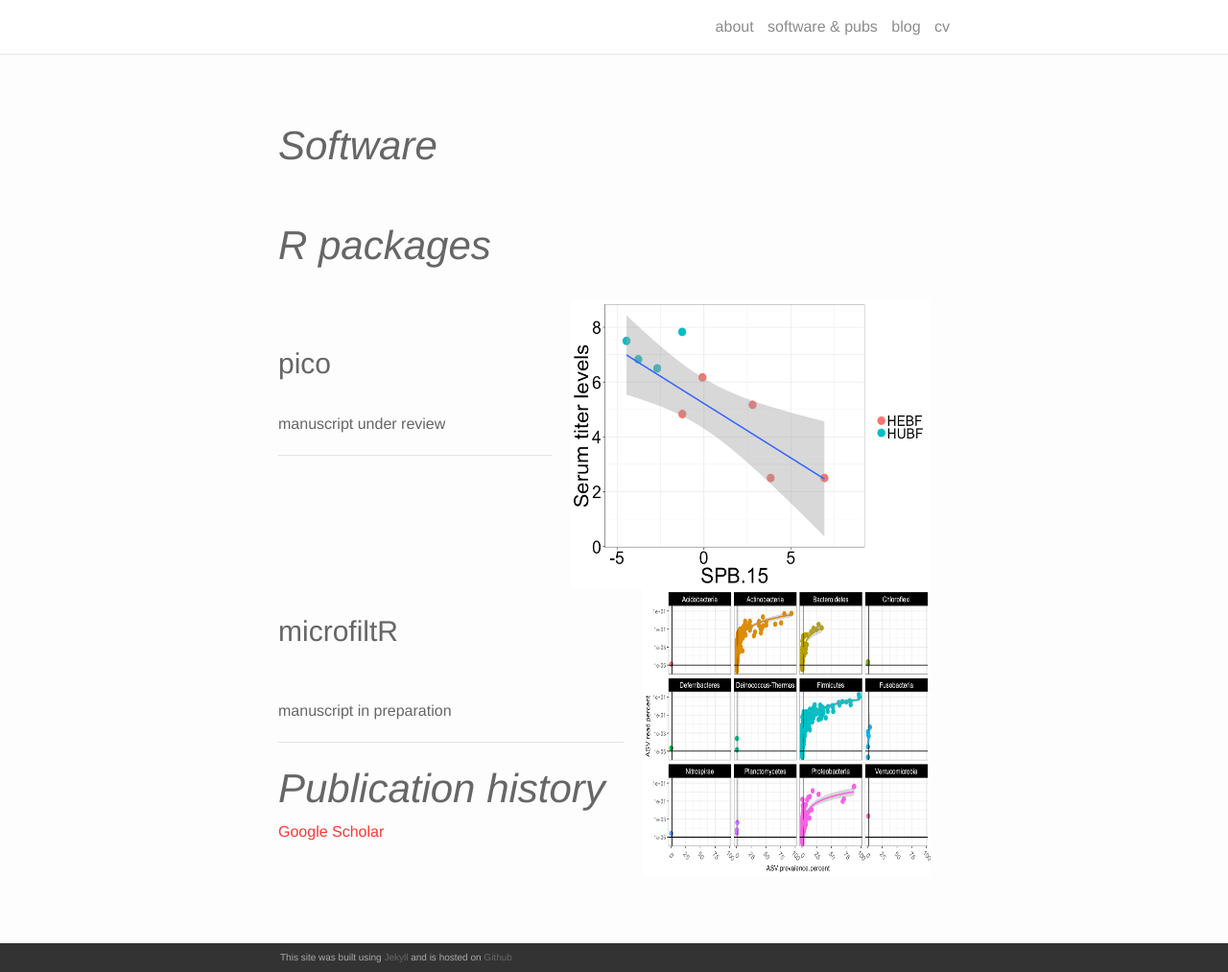
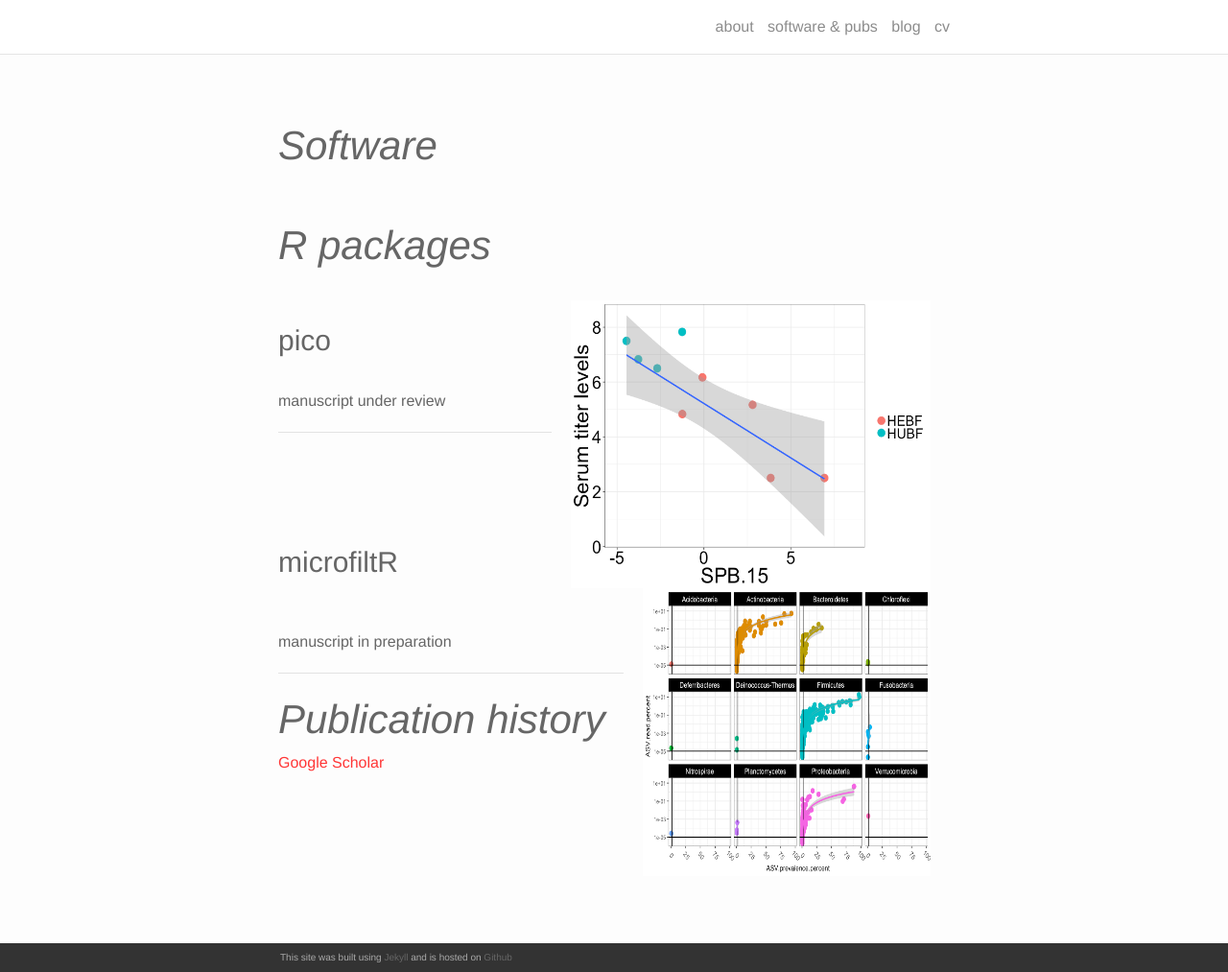
Before and after one commit to itsmisterbrown/legacy.itsmisterbrown.github.io, a Jekyll site: the page built from software.md, in a window 1280 px wide and 1013 px high. Shown: the whole window at 96% size. Built offline with Jekyll 4.4.1, drawn with Linux system fonts in a browser that asks for light colours; nearby versions of some CDN libraries.

Commit message:
Update software.md

```diff
--- a/software.md
+++ b/software.md
@@ -9,7 +9,7 @@
 <br>
 <h2><em>R packages</em></h2> <br>
 <!-- pico -->
-<img src="/img/Sabin2_spb15.png" width = "375" height = "300" align = "right" style = "margin: 0px 20px 0px 20px"> <br>
+<img src="/img/Sabin2_spb15.png" width = "375" height = "300" align = "right" style = "margin: 0px 20px 0px 20px">
 <h3>pico</h3>
 <br>
 manuscript under review
@@ -17,10 +17,9 @@
 <hr/>
 <br>
 <br>
-<br>
 
 <!-- microfiltR -->
-<img src="/img/glm_asv_stats.png" width = "300" height = "300" align = "right" style = "margin: 0px 20px 0px 20px"><br>
+<img src="/img/glm_asv_stats.png" width = "300" height = "300" align = "right" style = "margin: 0px 20px 0px 20px">
 <br>
 <h3>microfiltR</h3><br>
 
```
